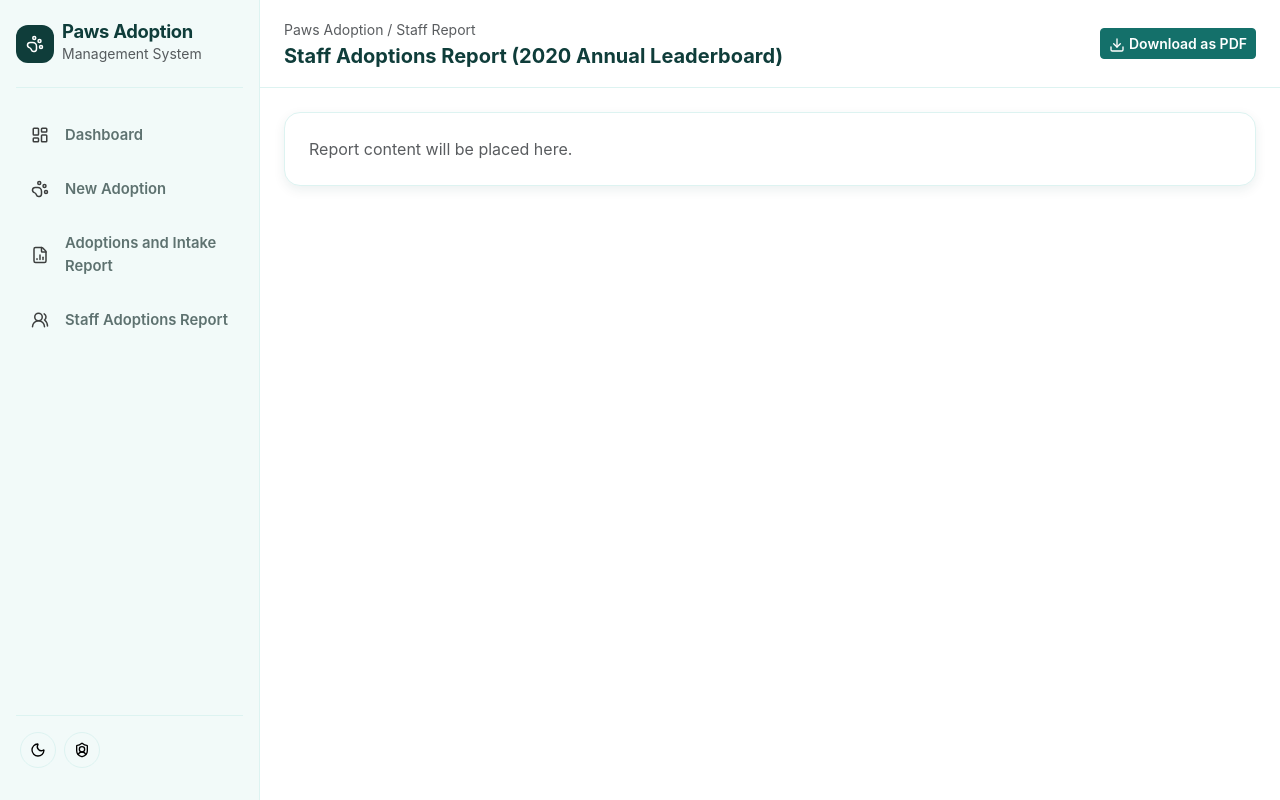
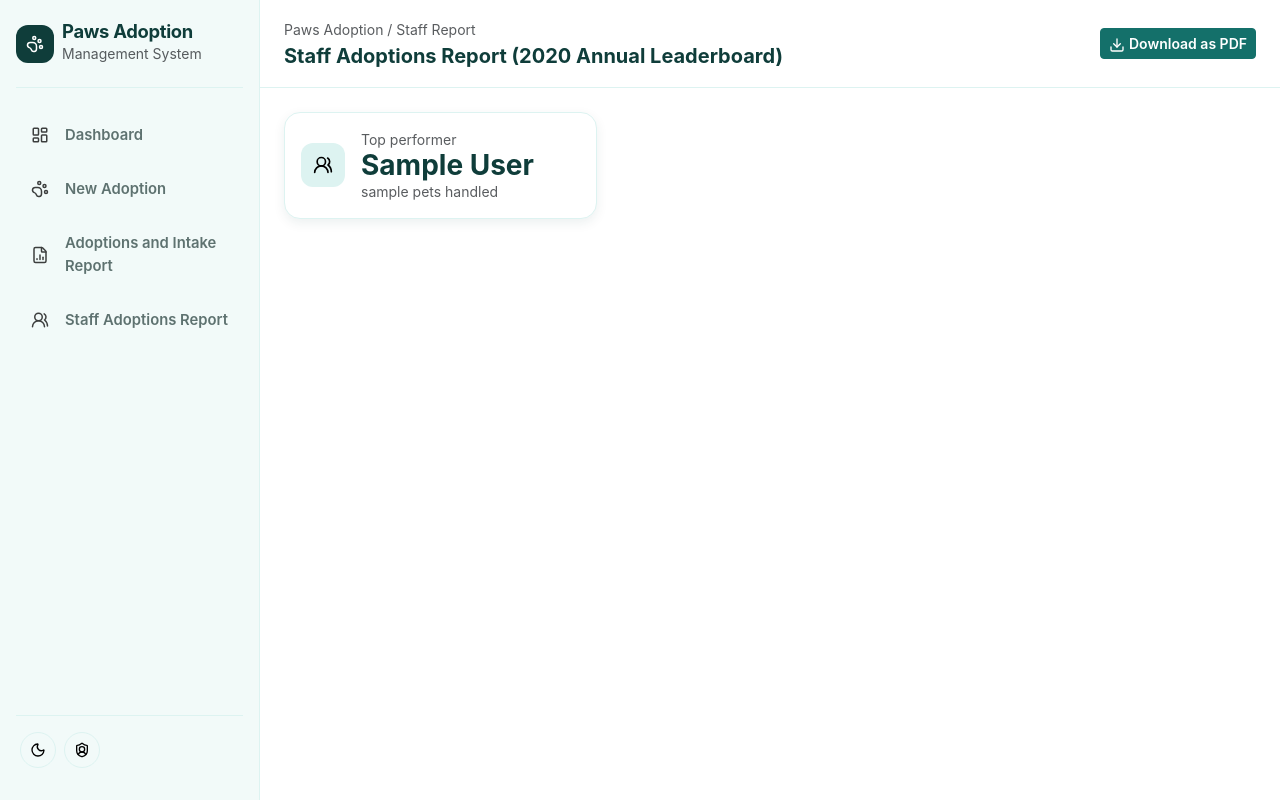
Before and after one commit to morde-cai/CCINFOM-S40K-03-Pet_Adoption_Management_System, a Django app: template pet_adoption_system/pet_adoption/templates/staff_report.html in a window 1280 px wide. Run offline with Django 5.2, Linux system fonts and the light colour scheme; the template is opened without the code that fills it: most values are stand-ins (such as "Sample title", 1, 10 or a date in 2020).

Commit message:
fix kpis

```diff
--- a/pet_adoption_system/pet_adoption/templates/staff_report.html
+++ b/pet_adoption_system/pet_adoption/templates/staff_report.html
@@ -15,5 +15,15 @@
 {% endblock %}
 
 {% block content %}
-    <div class="page-card p-4 text-body-secondary">Report content will be placed here.</div>
+    <div class="row row-cols-1 row-cols-sm-3 g-3 mb-4">
+        <div class="col">
+            <div class="page-card p-3 h-100 d-flex align-items-center gap-3">
+                <div class="kpi-icon"><img class="nav-icon" src="{% static 'images/icons/staffs.svg' %}" alt="" width="20" height="20"></div>
+                <div>
+                    <div class="small text-body-secondary">Top performer</div>
+                    <div class="kpi-value">{% if top and top.pets_handled %}{{ top.first_name }} {{ top.last_name }}{% else %}&mdash;{% endif %}</div>
+                    <div class="small text-body-secondary">{% if top and top.pets_handled %}{{ top.pets_handled }} pet{{ top.pets_handled|pluralize }} handled{% else %}No adoptions completed yet{% endif %}</div>
+                </div>
+            </div>
+        </div>
 {% endblock %}
```
Also changed, not shown: pet_adoption_system/pet_adoption/views.py (+14 -2 lines).
